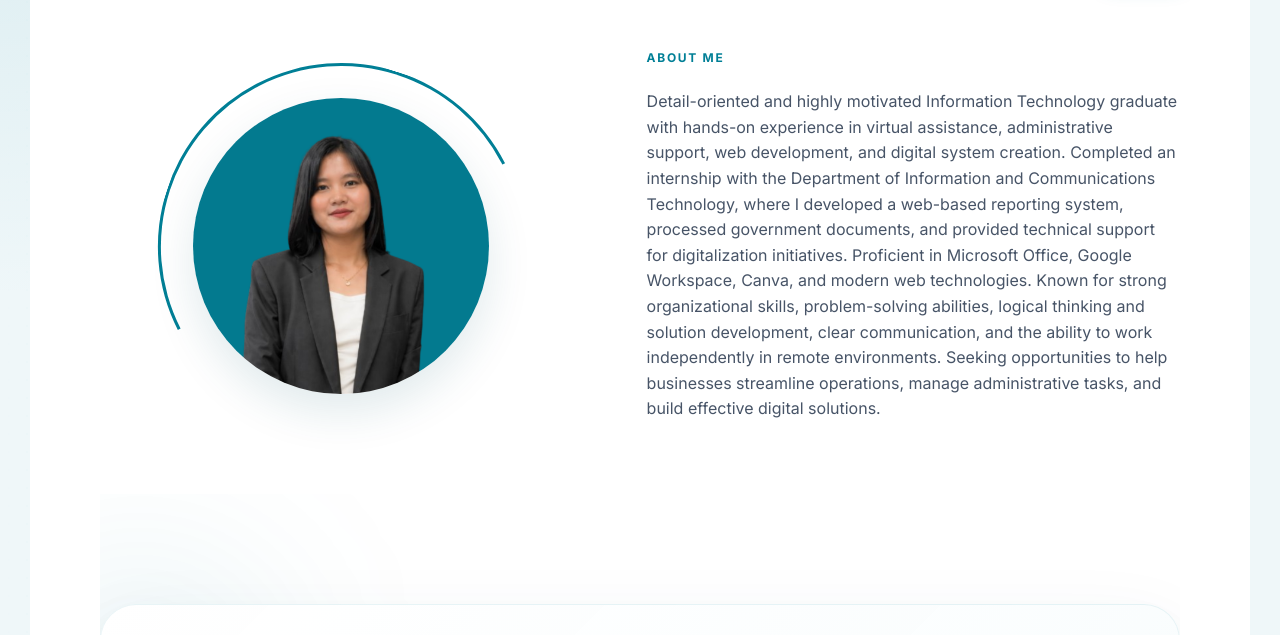
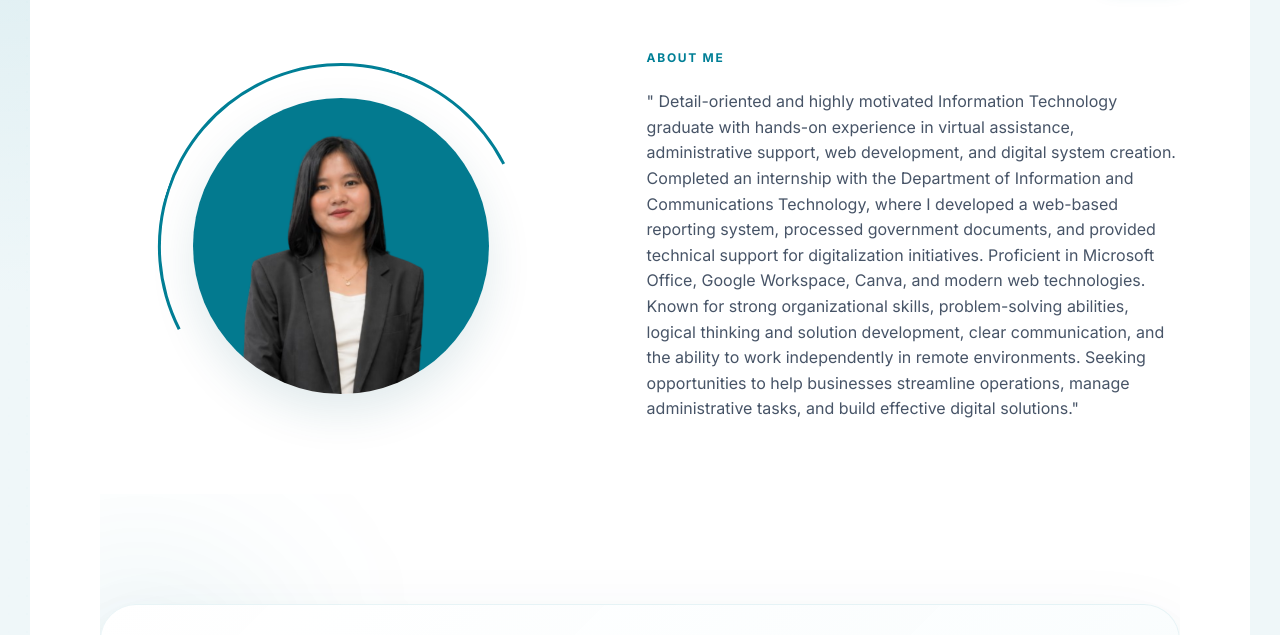
Before and after one commit to lermss/my-portfolio, a plain HTML site: page about.html in a window 1280 px wide. Shown: the part 115-750 px from the top of the page. Drawn offline with nearby package versions, Linux system fonts and the light colour scheme.

Commit message:
Update about.html

```diff
--- a/about.html
+++ b/about.html
@@ -33,7 +33,7 @@
       </div>
       <div class="about-copy">
         <p class="eyebrow">About Me</p>
-        <p>Detail-oriented and highly motivated Information Technology graduate with hands-on experience in
+        <p>"  Detail-oriented and highly motivated Information Technology graduate with hands-on experience in
           virtual assistance, administrative support, web development, and digital system creation.
           Completed an internship with the Department of Information and Communications Technology,
           where I developed a web-based reporting system, processed government documents,
@@ -41,7 +41,7 @@
           Google Workspace, Canva, and modern web technologies. Known for strong organizational skills, problem-solving
           abilities, logical thinking and solution development, clear communication, and the ability to work
           independently in remote environments. Seeking opportunities to help businesses streamline operations,
-          manage administrative tasks, and build effective digital solutions.</p>
+          manage administrative tasks, and build effective digital solutions."</p>
       </div>
     </section>
 <!-- =========================
```
